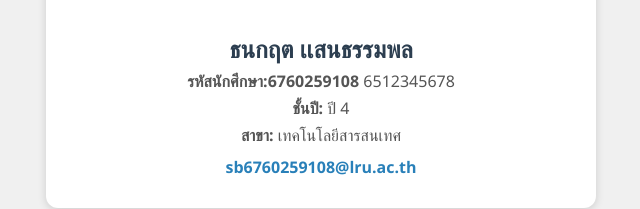
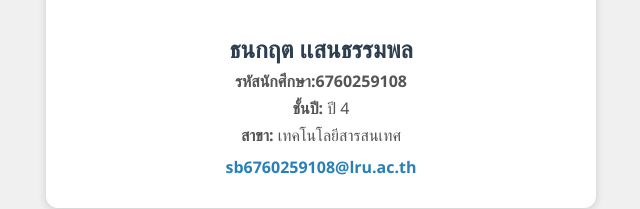
Before and after one commit to Thanakit02/mysite, a plain HTML site: page index.html in a window 1280 px wide. Shown: the part 232-441 px from the top of the page, without its empty margins (319-959 px from the left). Drawn offline with Linux system fonts and the light colour scheme.

Commit message:
Update index.html

```diff
--- a/index.html
+++ b/index.html
@@ -55,7 +55,7 @@
     <img src="thanakit.jpg" alt="My Profile Picture">
 
     <h2>ธนกฤต เเสนธรรมพล</h2>
-    <p><strong>รหัสนักศึกษา:6760259108</strong> 6512345678</p>
+    <p><strong>รหัสนักศึกษา:6760259108</strong></p>
     <p><strong>ชั้นปี:</strong> ปี 4</p>
     <p><strong>สาขา:</strong> เทคโนโลยีสารสนเทศ</p>
     <p class="email">sb6760259108@lru.ac.th</p>
```
